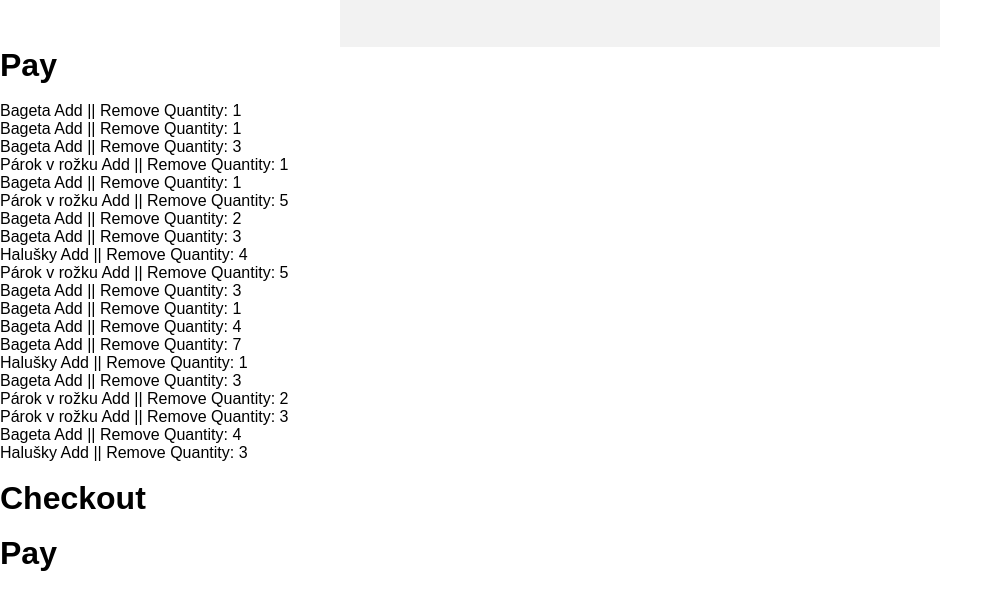
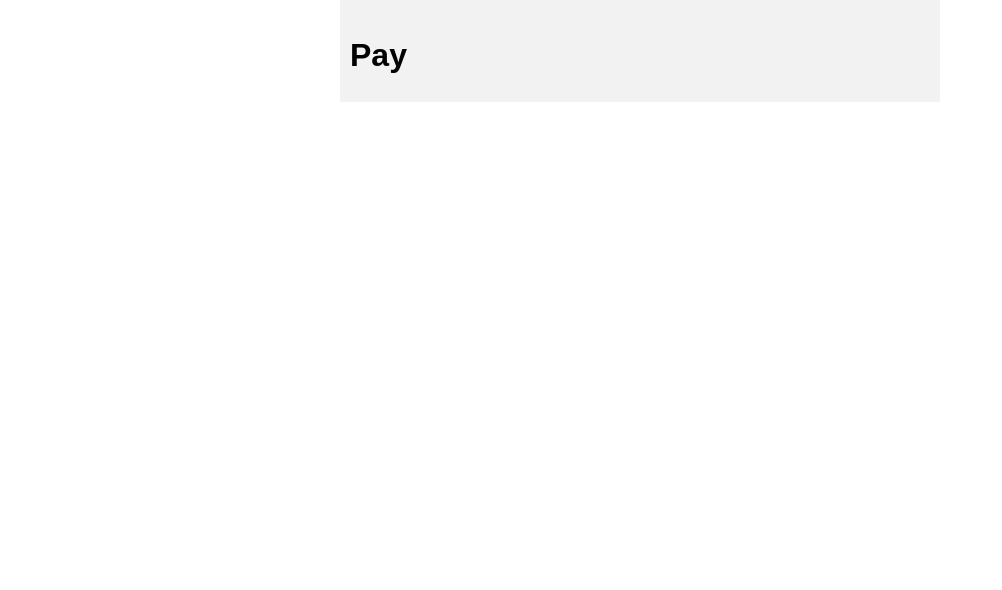
Before and after one commit to natal1H/IIS-project, a Django app: template app/canteen/templates/cart.html in a window 1280 px wide. Shown: the part 1023-1613 px from the top of the page, without its empty margins (0-1002 px from the left). After the commit the page ends 1125 px from the top, so only its background shows below. Run offline with Django 3.2, Linux system fonts and the light colour scheme; the template is opened without the code that fills it: values that come from a table or form of the project are taken from there, others are empty; data comes from the database, SQL or seed files in the repository; both versions use the stored data as it was after the commit.

Commit message:
cart is mostly done

```diff
--- a/app/canteen/templates/cart.html
+++ b/app/canteen/templates/cart.html
@@ -43,19 +43,21 @@
                 <br style="clear:both;">
                 <br>
             <br>
+            <a href="{%url 'pay'%}" class=""><h1>Pay</h1></a>  <br>
+            {%if unregistered%}
+              <a href="{%url 'register_with_pay'%}" class=""><h1>Hey, wanna pay and register</h1></a>  <br>
+            {%endif%}
         </div>
 
 
-              <a href="{%url 'pay'%}" class=""><h1>Pay</h1></a>  <br>
-            {%if unregistered%}
-              <a href="{%url 'register_with_pay'%}" class=""><h1>Hey, wanna pay and register</h1></a>  <br>
-            {%endif%}
+
+
         {% else %}
 
         {% endif %}
 
 
-
+        {% comment %}
         {% for instance_item in food_order_items_list %}
               {{instance_item.id_item.name}} <a href="{%url 'add_to_cart' instance_item.id_item.id_item food_order_instance.facility.id_facility%}" class="">Add</a> ||
               <a href="{%url 'remove_from_cart' instance_item.id_item.id_item food_order_instance.facility.id_facility%}" class="">Remove</a>
@@ -76,4 +78,6 @@
 
         <h1  class="question">hey, wanna order something?</h1>
         {% endif %}
+
+        {% endcomment %}
        {% endblock %}
```
Also changed, not shown: app/canteen.sqlite3.
